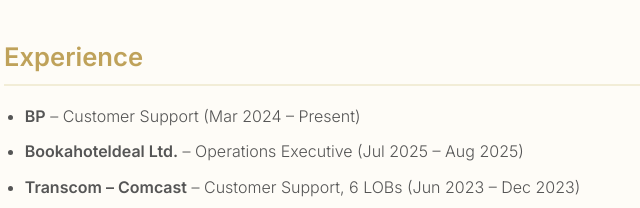
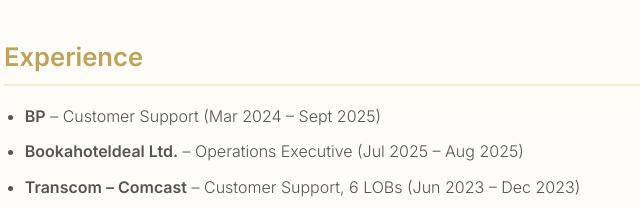
Before and after one commit to charlottemaniago/charlottemaniago.github.io, a plain HTML site: page charlottemaniago_portfolio.html in a window 1280 px wide. Shown: the part 1241-1449 px from the top of the page, 256-896 px from the left. Drawn offline with Linux system fonts and the light colour scheme.

Commit message:
Update charlottemaniago_portfolio.html

```diff
--- a/charlottemaniago_portfolio.html
+++ b/charlottemaniago_portfolio.html
@@ -178,7 +178,7 @@
   <section>
     <h2>Experience</h2>
     <ul>
-      <li><strong>BP</strong> – Customer Support (Mar 2024 – Present)</li>
+      <li><strong>BP</strong> – Customer Support (Mar 2024 – Sept 2025)</li>
       <li><strong>Bookahoteldeal Ltd.</strong> – Operations Executive (Jul 2025 – Aug 2025)</li>
       <li><strong>Transcom – Comcast</strong> – Customer Support, 6 LOBs (Jun 2023 – Dec 2023)</li>
       <li><strong>Edzena Aquafarm</strong> – Office Staff (Nov 2021 – Mar 2022)</li>
```
